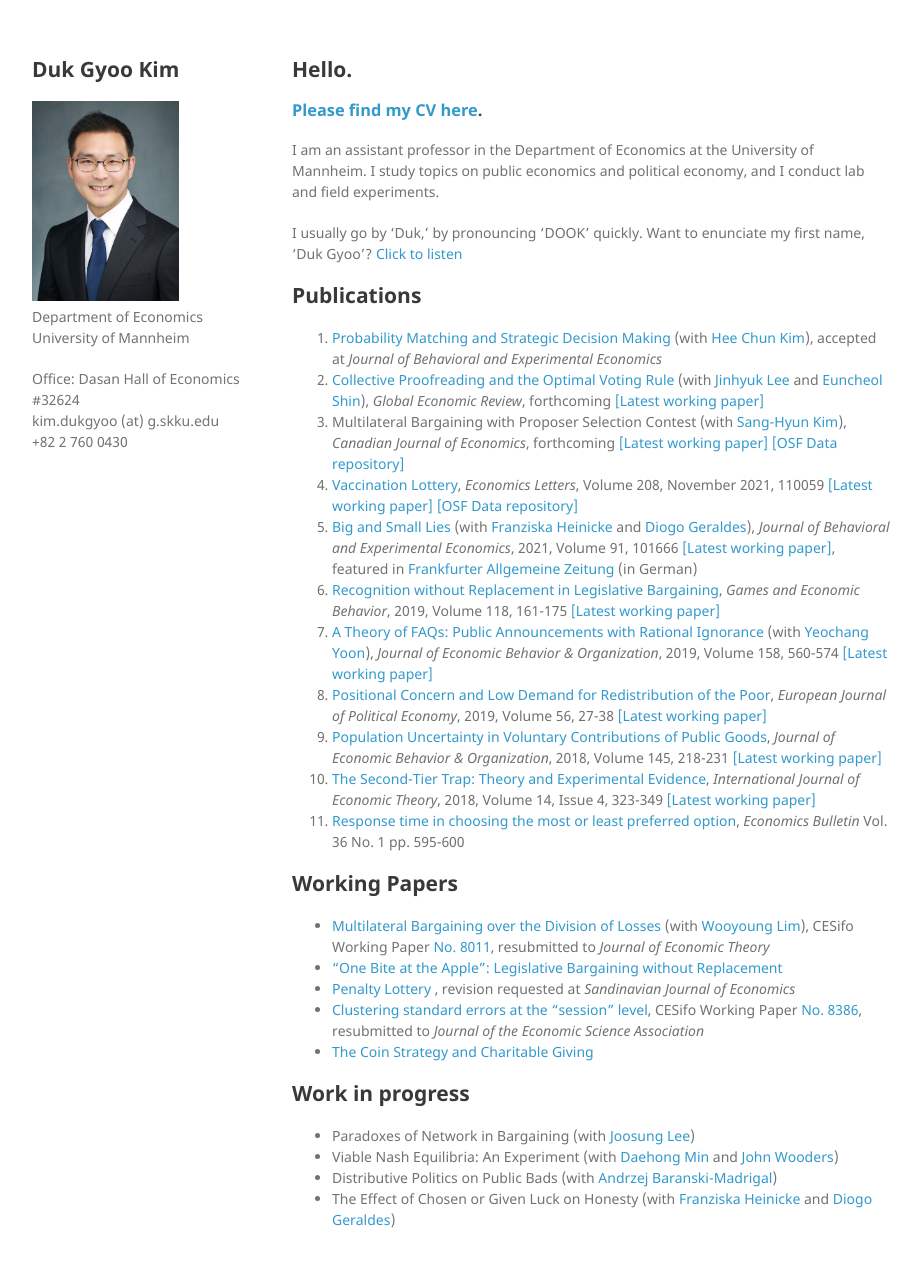
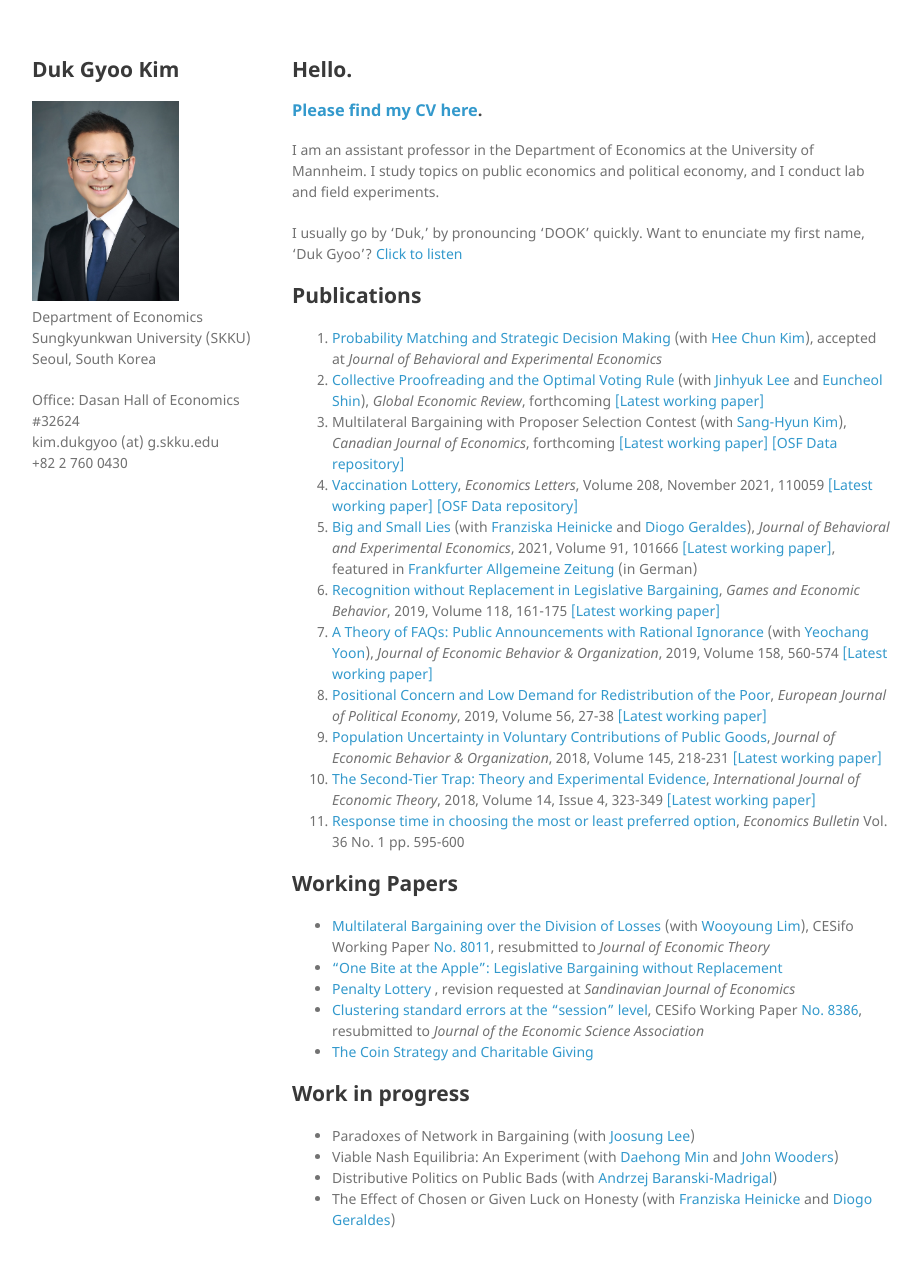
Before and after one commit to kimdukgyoo/kimdukgyoo.github.io, a Jekyll site: the page built from index.md, in a window 1280 px wide and 1300 px high. Shown: the top 1267 px of the window, without its empty margins (178-1099 px from the left). Built offline with Jekyll 4.4.1, drawn with Linux system fonts in a browser that asks for light colours; our own code applies the rules of GitHub Pages for plain Markdown files.

Commit message:
Update default.html

```diff
--- a/_layouts/default.html
+++ b/_layouts/default.html
@@ -20,7 +20,7 @@
 <!--        <h3><a href="./research"> Research </a></h3> -->
 <!--        <h3><a href="./teaching"> Teaching </a></h3> -->
         <div style="display:inline;float:center"><img border="0" height="200" src="./profile.JPG"></div>
-        <p>Department of Economics<br>University of Mannheim</p>
+        <p>Department of Economics<br>Sungkyunkwan University (SKKU)<br>Seoul, South Korea</p>
         <p>Office: Dasan Hall of Economics<br>#32624<br>kim.dukgyoo (at) g.skku.edu<br>+82 2 760 0430</p>
         <!-- <p>ADDRESS:<br>L 7, 3-5 Room 225<br>68161 Mannheim<br>Germany<br><br>d.kim (at) uni-mannheim.de<br>+49 621 181 1797</p> -->
 
```
